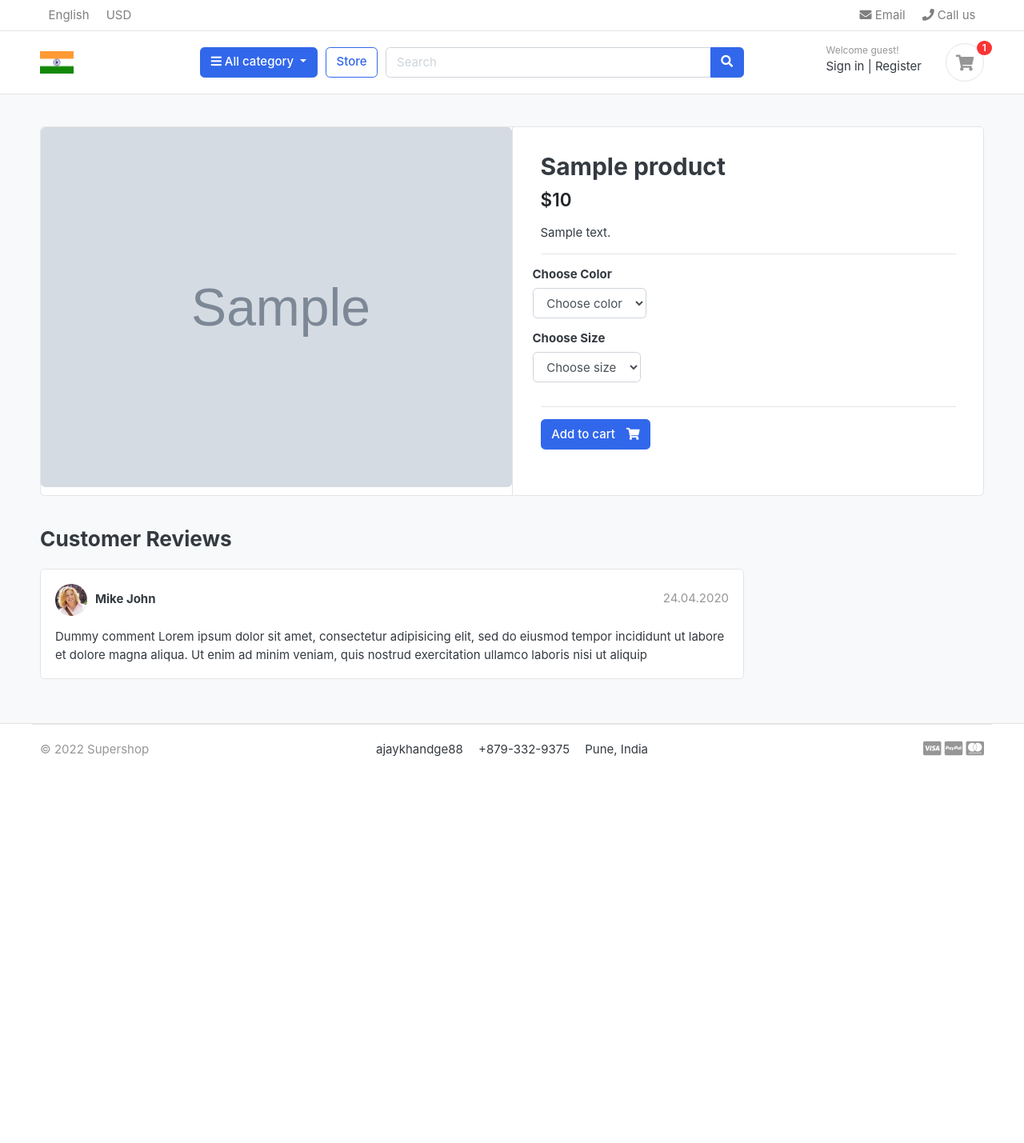
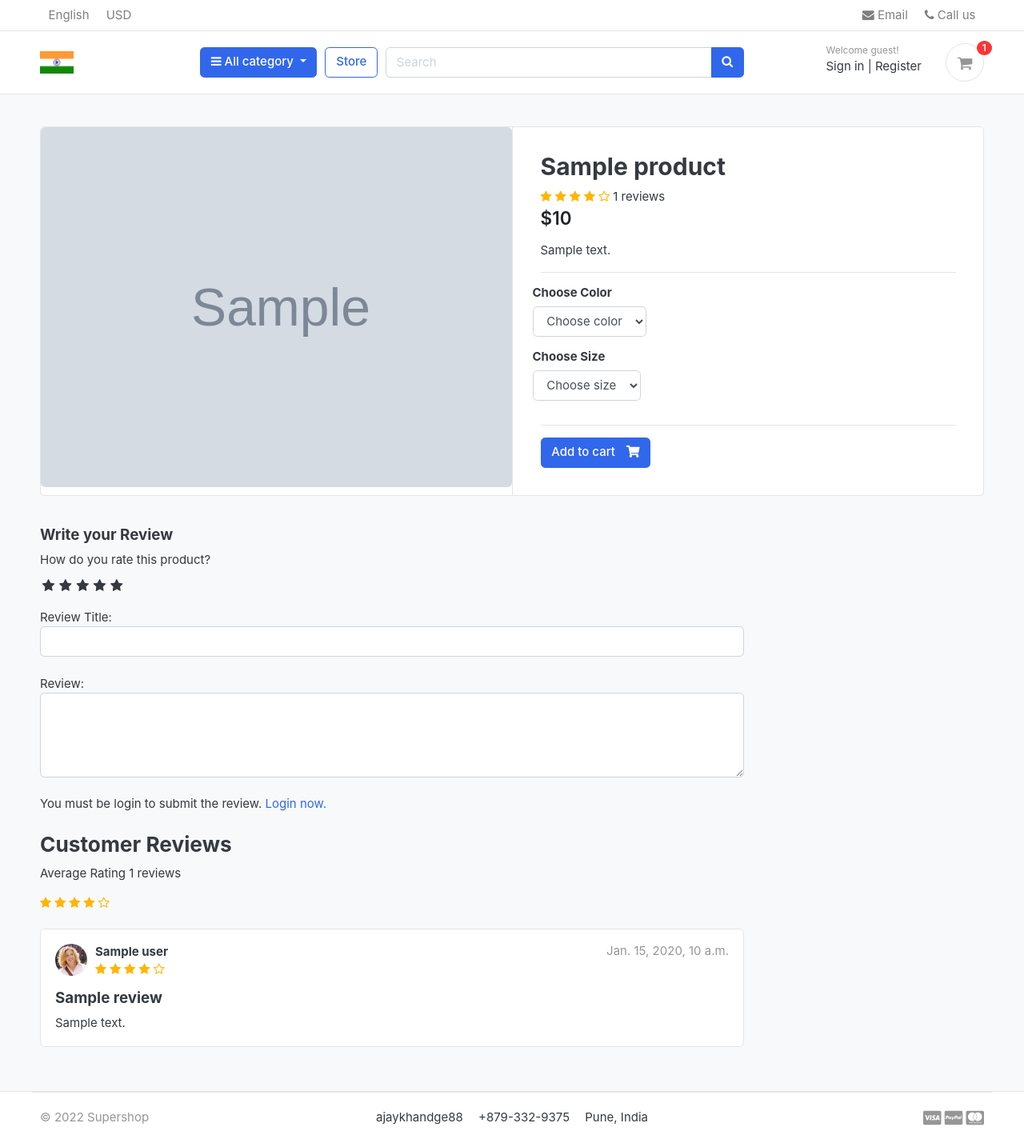
Before and after one commit to ajaykhandge/Supershop-django, a Django app: template templates/store/product_detail.html in a window 1280 px wide. Shown: the whole page at 80% size. Before the commit the page ends 946 px from the top, so only its background shows below. Run offline with Django 3.2, Linux system fonts and the light colour scheme; the template is opened without the code that fills it: most values are stand-ins (such as "Sample title", 1, 10 or a date in 2020); grey boxes marked "Sample" are stand-in pictures; some libraries are stand-ins or nearby versions; some web fonts are replaced.

Commit message:
Added Review and Rating Count and Average

```diff
--- /dev/null
+++ b/Supershop/static/css/custom.css
@@ -0,0 +1,51 @@
+.rate > input{
+    display: none;
+}
+
+.rate{
+    display: inline-block;
+    border: 0;
+}
+
+.rate > label{
+    float: right;
+
+}
+
+/** show stars**/
+
+.rate > label:before{
+    display: inline-block;
+    font-size: 1.1rem;
+    font-family: FontAwesome;
+    content: "\f005";
+    margin: 0;
+    padding: 0.3rem .2rem;
+    cursor: pointer;
+
+}
+
+/****half start **/
+
+.rate .half:before{
+    content: "\f089";
+    position: absolute;
+    padding-right:0;
+
+
+}
+
+/** click and hover **/
+input.checked ~ label, label:hover ~ label{
+    color:#ffb503;
+}
+
+/** hover highlight **/
+input.checked + label:hover, input:checked ~ label:hover, input:checked ~ label:hover ~ label,
+label:hover ~ input.checked ~ label{
+    color: #a17204;
+}
+
+.rating-star i{
+    color: #ffb503 !important;
+}
--- a/accounts/models.py
+++ b/accounts/models.py
@@ -76,3 +76,6 @@ class Account(AbstractBaseUser):
 
     def has_module_perms(self,add_label):
         return True
+
+    def get_full_user_name(self):
+        return f'{self.first_name} {self.last_name}'
--- a/store/admin.py
+++ b/store/admin.py
@@ -1,5 +1,5 @@
 from django.contrib import admin
-from .models import Product,Variation
+from .models import Product,Variation,ReviewRating
 # Register your models here.
 
 
@@ -19,3 +19,4 @@ class VariationAdmin(admin.ModelAdmin):
 
 admin.site.register(Product,ProductAdmin)
 admin.site.register(Variation,VariationAdmin)
+admin.site.register(ReviewRating)
--- a/store/urls.py
+++ b/store/urls.py
@@ -8,5 +8,6 @@ urlpatterns = [
     path('category/<slug:category_slug>/',views.store,name='products_by_category'),
     path('category/<slug:category_slug>/<slug:product_slug>/',views.product_detail,name='product_detail'),
     path('search/',views.search,name='search'),
+    path('submit_review/<int:product_id>',views.submit_review,name='submit_review'),
 
 ]
--- a/templates/base.html
+++ b/templates/base.html
@@ -21,10 +21,13 @@
 
 <!-- Font awesome 5 -->
 <link href="{% static 'fonts/fontawesome/css/all.min.css' %}" type="text/css" rel="stylesheet">
+<link rel="stylesheet" href="https://cdnjs.cloudflare.com/ajax/libs/font-awesome/4.7.0/css/font-awesome.min.css">
 
 <!-- custom style -->
 <link href="{% static 'css/ui.css' %}" rel="stylesheet" type="text/css"/>
 <link href="{% static 'css/responsive.css' %}" rel="stylesheet" media="only screen and (max-width: 1200px)" />
+<link href="{% static 'css/custom.css' %}" rel="stylesheet" type="text/css"/>
+
 
 <!-- custom javascript -->
 <script src="{% static 'js/script.js' %}" type="text/javascript"></script>
--- a/templates/store/product_detail.html
+++ b/templates/store/product_detail.html
@@ -23,6 +23,16 @@
       <article class="content-body">
 
       <h2 class="title">{{product.product_name }}</h2>
+      <div class="rating-star">
+        <span>
+            <i class="fa fa-star{% if product.average_rating < 0.5 %}-o{%elif product.average_rating >= 0.5 and product.average_rating < 1 %}-half-o {% endif %}" aria-hidden="true"></i>
+            <i class="fa fa-star{% if product.average_rating < 1.5 %}-o{%elif product.average_rating >= 1.5 and product.average_rating < 2  %}-half-o {% endif %}" aria-hidden="true"></i>
+            <i class="fa fa-star{% if product.average_rating < 2.5 %}-o{%elif product.average_rating >= 2.5 and product.average_rating < 3  %}-half-o {% endif %}" aria-hidden="true"></i>
+            <i class="fa fa-star{% if product.average_rating < 3.5 %}-o{%elif product.average_rating >= 3.5 and product.average_rating < 4  %}-half-o {% endif %}" aria-hidden="true"></i>
+            <i class="fa fa-star{% if product.average_rating < 4.5 %}-o{%elif product.average_rating >= 4.5 and product.average_rating < 5  %}-half-o {% endif %}" aria-hidden="true"></i>
+            <span>{{product.count_reviews}} reviews</span>
+        </span>
+        </div>
 
       <div class="mb-3">
           <var class="price h4">${{product.price}}</var>
@@ -83,27 +93,100 @@
                 <div class="col-md-9">
 
         <header class="section-heading">
-            <h3>Customer Reviews </h3>
 
-        </header>
+
+
+
+        <form action="{% url 'submit_review' product.id %}" method="POST">
+            {% csrf_token %}
+            <h5>Write your Review</h5>
+            <div>
+                <!--Rating Stars -->
+                <label> How do you rate this product?</label>
+                <br>
+                <div class="rate">
+                    <input type="radio"  name="rating" id="rating10" value="5" required /><label for="rating10" title="5"></label>
+                    <input type="radio" name="rating"   id="rating9" value="4.5" required /><label for="rating9" title="4.5" class="half"></label>
+                    <input type="radio" name="rating"   id="rating8" value="4" required /><label for="rating8" title="4"></label>
+                    <input type="radio" name="rating"  id="rating7" value="3.5" required /><label for="rating7" title="3.5" class="half"></label>
+                    <input type="radio" name="rating"  id="rating6" value="3" required /><label for="rating6" title="3"></label>
+                    <input type="radio" name="rating" id="rating5" value="2.5" required /><label for="rating5" title="2.5" class="half"></label>
+                    <input type="radio" name="rating" id="rating4" value="2" required /><label for="rating4" title="2"></label>
+                    <input type="radio" name="rating"  id="rating3" value="1.5" required /><label for="rating3" title="1.5" class="half"></label>
+                    <input type="radio" name="rating"  id="rating2" value="1" required /><label for="rating2" title="1"></label>
+                    <input type="radio" name="rating"  id="rating1" value="0.5" required /><label for="rating1" title="0.5" class="half"></label>
+                </div>
+                <br>
+                <!-- Rating form-->
+                Review Title:
+                <input type="text" class="form-control" name ="subject">
+                <br>
+                Review:
+                <textarea class="form-control" name = "review" rows="4" cols="6"></textarea>
+                <br>
+                {% if user.is_authenticated %}
+                    {% if orderproduct %}
+                        <input type="submit" value="Submit Review" class="btn btn-primary">
+                    {% else %}
+                    <p>You must purchase this product to post the review.</p>
+                    {% endif %}
+                {% else %}
+                <p>You must be login to submit the review.<span><a href="{% url 'login' %}"> Login now.</a></span></p>
+                {% endif %}
+
+
+
+            </div>
+
+        </form>
+        <br>
+        {% include 'includes/alerts.html' %}
+        <h3>Customer Reviews </h3>
+        <p>Average Rating {{product.count_reviews}} reviews</p>
+        <div class="rating-star">
+        <span>
+            <i class="fa fa-star{% if product.average_rating < 0.5 %}-o{%elif product.average_rating >= 0.5 and product.average_rating < 1 %}-half-o {% endif %}" aria-hidden="true"></i>
+            <i class="fa fa-star{% if product.average_rating < 1.5 %}-o{%elif product.average_rating >= 1.5 and product.average_rating < 2  %}-half-o {% endif %}" aria-hidden="true"></i>
+            <i class="fa fa-star{% if product.average_rating < 2.5 %}-o{%elif product.average_rating >= 2.5 and product.average_rating < 3  %}-half-o {% endif %}" aria-hidden="true"></i>
+            <i class="fa fa-star{% if product.average_rating < 3.5 %}-o{%elif product.average_rating >= 3.5 and product.average_rating < 4  %}-half-o {% endif %}" aria-hidden="true"></i>
+            <i class="fa fa-star{% if product.average_rating < 4.5 %}-o{%elif product.average_rating >= 4.5 and product.average_rating < 5  %}-half-o {% endif %}" aria-hidden="true"></i>
+        </span>
+        </div>
+    </header>
+
+    {% for review in reviews %}
 
         <article class="box mb-3">
             <div class="icontext w-100">
                 <img src="{% static './images/avatars/avatar1.jpg' %}" class="img-xs icon rounded-circle">
                 <div class="text">
-                    <span class="date text-muted float-md-right">24.04.2020 </span>
-                    <h6 class="mb-1">Mike John </h6>
+                    <span class="date text-muted float-md-right">{{review.updated_at}} </span>
+                    <h6 class="mb-1">{{review.user.get_full_user_name}}</h6>
+                    <div class="rating-star">
+                        <span>
+                            <i class="fa fa-star{% if review.rating == 0.5 %}-half-o{%elif review.rating < 1 %}-o {% endif %}" aria-hidden="true"></i>
+                            <i class="fa fa-star{% if review.rating == 1.5 %}-half-o{%elif review.rating < 2 %}-o {% endif %}" aria-hidden="true"></i>
+                            <i class="fa fa-star{% if review.rating == 2.5 %}-half-o{%elif review.rating < 3 %}-o {% endif %}" aria-hidden="true"></i>
+                            <i class="fa fa-star{% if review.rating == 3.5 %}-half-o{%elif review.rating < 4 %}-o {% endif %}" aria-hidden="true"></i>
+                            <i class="fa fa-star{% if review.rating == 4.5 %}-half-o{%elif review.rating < 5 %}-o {% endif %}" aria-hidden="true"></i>
+
+
+
+
+                        </span>
+                    </div>
 
                 </div>
             </div> <!-- icontext.// -->
             <div class="mt-3">
+                <h5>{{review.subject}}</h5>
                 <p>
-                    Dummy comment Lorem ipsum dolor sit amet, consectetur adipisicing elit, sed do eiusmod
-                    tempor incididunt ut labore et dolore magna aliqua. Ut enim ad minim veniam,
-                    quis nostrud exercitation ullamco laboris nisi ut aliquip
+                    {{review.review}}
                 </p>
             </div>
         </article>
+
+    {% endfor %}
 
 
 
```
Also changed, not shown: static/css/custom.css (added, +51 -0 lines), store/forms.py (added, +7 -0 lines), store/models.py (+32 -0 lines), store/views.py (+45 -3 lines), db.sqlite3, store/migrations/0004_reviewrating.py (added).
